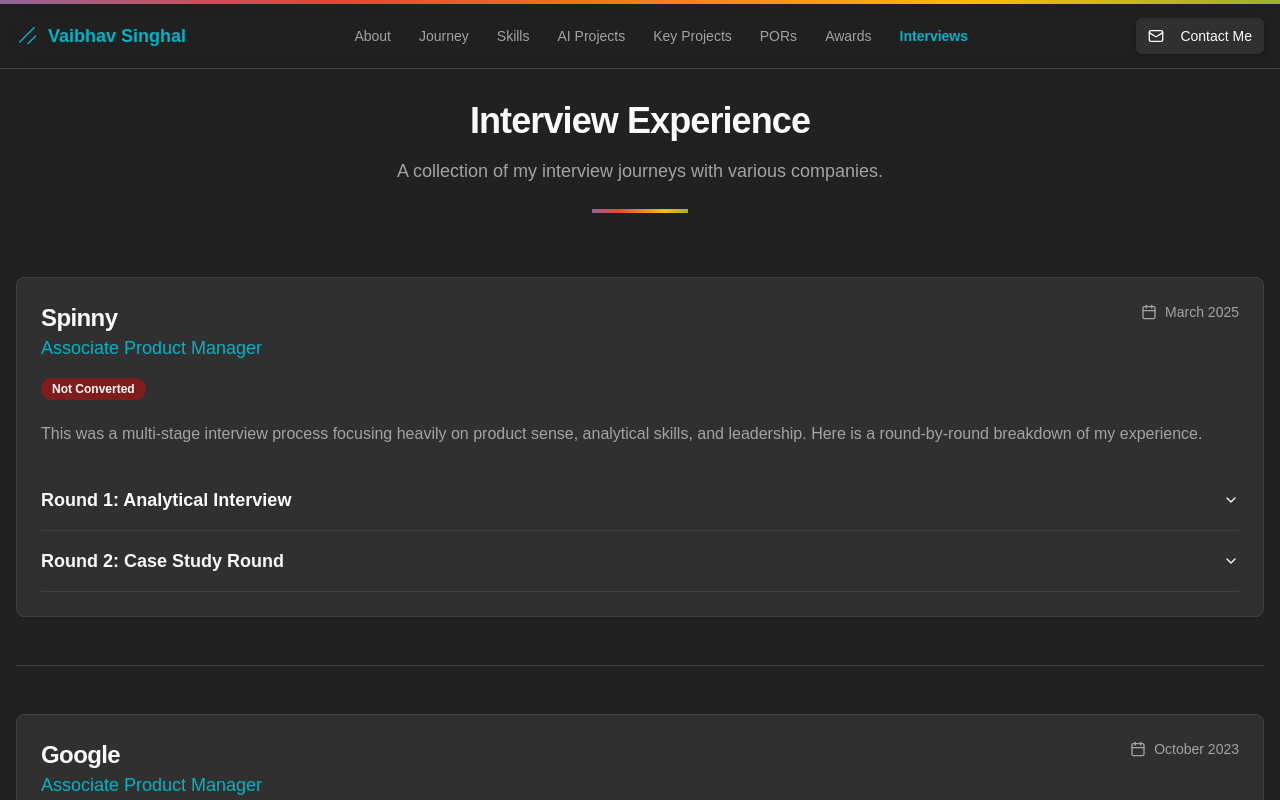
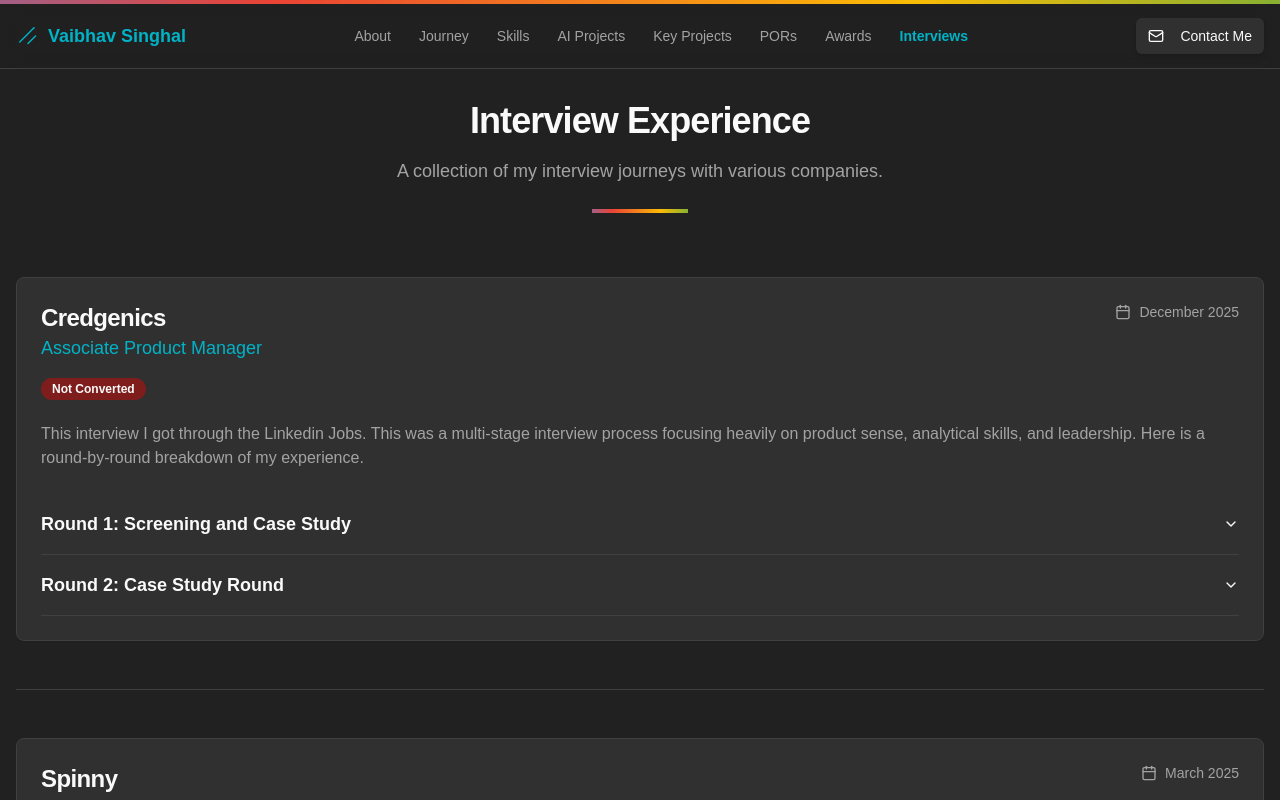
Before and after one commit to WebBhav/portfolio-pm, a Next.js app: page /interview-experience in a window 1280 px wide. Shown: the top 800 px of the page. Built offline with nearby package versions, Linux system fonts and the light colour scheme.

Commit message:
Credgenics (not converted) Associate Product Manager December 2025 This

```diff
--- a/src/app/interview-experience/page.tsx
+++ b/src/app/interview-experience/page.tsx
@@ -6,6 +6,23 @@
 import AnimatedSection from '@/components/ui/animated-section';
 
 const interviewExperiences = [
+  {
+    company: 'Credgenics',
+    role: 'Associate Product Manager',
+    date: 'December 2025',
+    outcome: 'Not Converted',
+    introduction: 'This interview I got through the Linkedin Jobs. This was a multi-stage interview process focusing heavily on product sense, analytical skills, and leadership. Here is a round-by-round breakdown of my experience.',
+    rounds: [
+      {
+        title: 'Round 1: Screening and Case Study',
+        content: "A 1-hour call with a recruiter discussing my background, interest in the role, and high-level product questions. I was asked to walk through my resume and explain my most impactful project. Started with the Fintech sector and basic questions. Then it jumped to the customers who's intent was judged according to the collections once the customer defaults its loan repayment. The round ended with a basic puzzle: Find the Forfeited Coins' Jar.",
+      },
+      {
+        title: 'Round 2: Case Study Round',
+        content: 'Started with a basic introduction and quickly paced up where a Quick RCA was presented, "There is a drop of 45% of repayment on the reminder message." It started basic but quickly went to the Data Journey. I started finding the data sources and finally caught that there may be a default in the format in which contact details are fetched, so message delivery is short, making the overall impact. Round completed with some HR question.',
+      },
+    ],
+  },
   {
     company: 'Spinny',
     role: 'Associate Product Manager',
```
